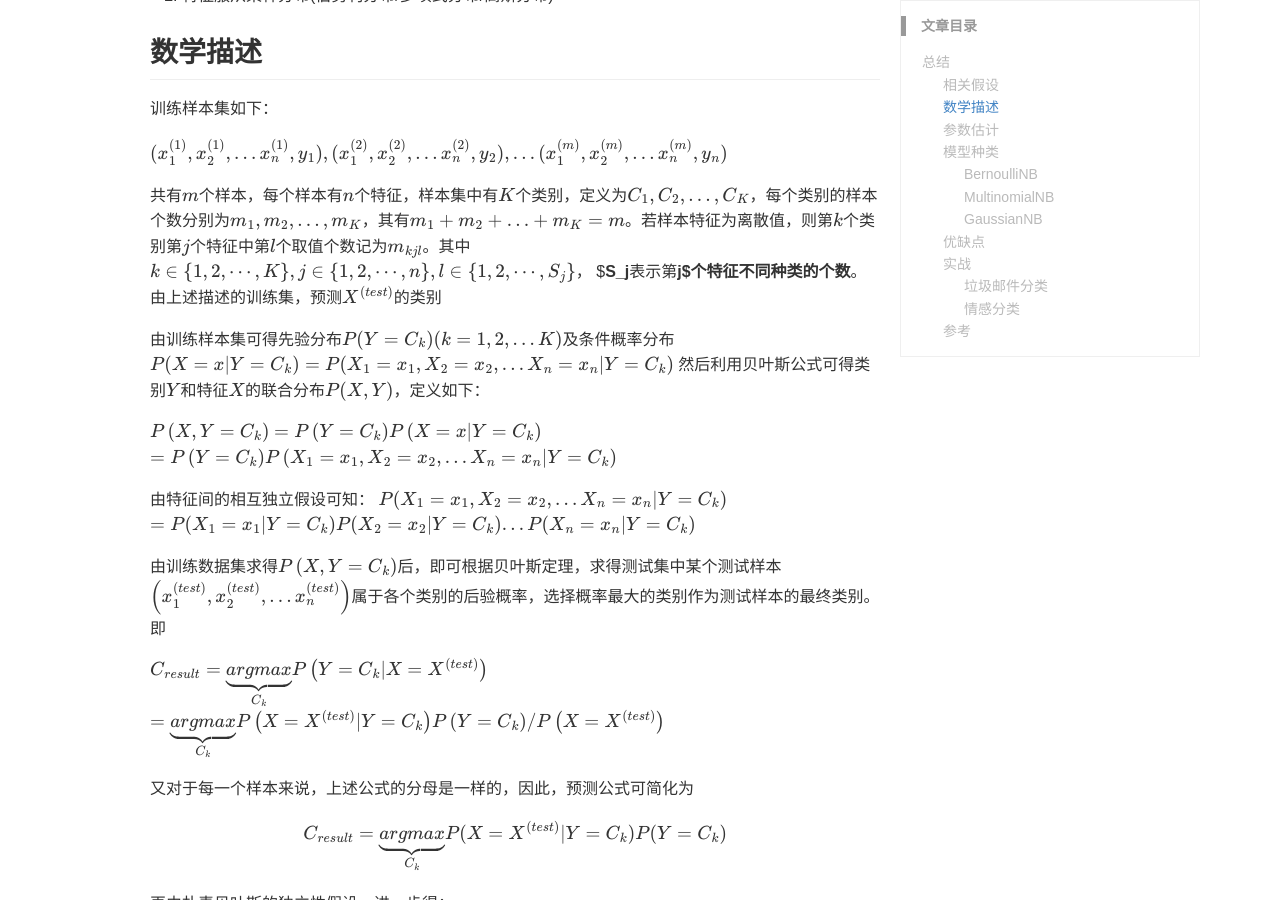
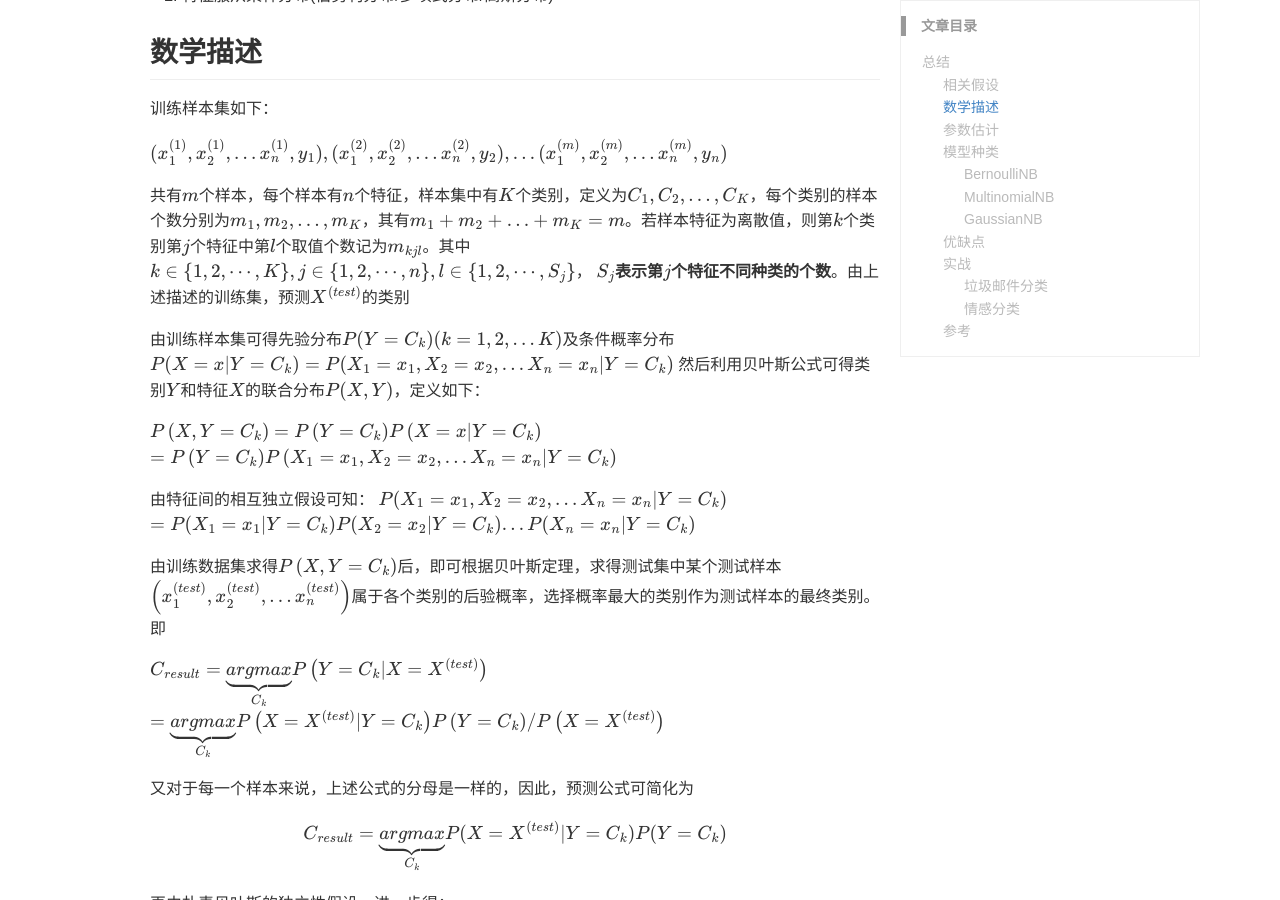
Before and after one commit to carlos9310/carlos9310.github.io, a Jekyll site: the page built from _posts/ML/2019-07-03-NB.md, in a window 1280 px wide and 900 px high, scrolled down 582 px. Built offline with Jekyll 4.4.1, drawn with Linux system fonts in a browser that asks for light colours; formulas are drawn with MathJax 3; comment, search, counter and statistics services are not loaded.

Commit message:
ML-NB update

```diff
--- a/_posts/ML/2019-07-03-NB.md
+++ b/_posts/ML/2019-07-03-NB.md
@@ -17,7 +17,7 @@ description: 朴素贝叶斯
 
 $$(x_1^{(1)}, x_2^{(1)}, ...x_n^{(1)}, y_1), (x_1^{(2)}, x_2^{(2)}, ...x_n^{(2)},y_2), ... (x_1^{(m)}, x_2^{(m)}, ...x_n^{(m)}, y_n)$$﻿
 
-共有$m$个样本，每个样本有$n$个特征，样本集中有$K$个类别，定义为${C_1,C_2,...,C_K}$，每个类别的样本个数分别为${m_1,m_2,...,m_K}$，其有$m_1+m_2+...+m_K=m$。若样本特征为离散值，则第$k$个类别第$j$个特征中第$l$个取值个数记为$m_{kjl}$。其中$$k\in\left\{ 1,2,\cdots ,K \right\} ,j\in\left\{ 1,2,\cdots ,n \right\}, l\in\left\{ 1,2,\cdots ,S_j \right\} $$， $**S_j$表示第$j$个特征不同种类的个数**。由上述描述的训练集，预测$X^{\left( test \right)}$的类别
+共有$m$个样本，每个样本有$n$个特征，样本集中有$K$个类别，定义为${C_1,C_2,...,C_K}$，每个类别的样本个数分别为${m_1,m_2,...,m_K}$，其有$m_1+m_2+...+m_K=m$。若样本特征为离散值，则第$k$个类别第$j$个特征中第$l$个取值个数记为$m_{kjl}$。其中$$k\in\left\{ 1,2,\cdots ,K \right\} ,j\in\left\{ 1,2,\cdots ,n \right\}, l\in\left\{ 1,2,\cdots ,S_j \right\} $$， **$S_j$表示第$j$个特征不同种类的个数**。由上述描述的训练集，预测$X^{\left( test \right)}$的类别
 
 由训练样本集可得先验分布$$P(Y=C_k)(k=1,2,...K)$$及条件概率分布
 $$P(X=x|Y=C_k) = P(X_1=x_1, X_2=x_2,...X_n=x_n|Y=C_k)$$
```
